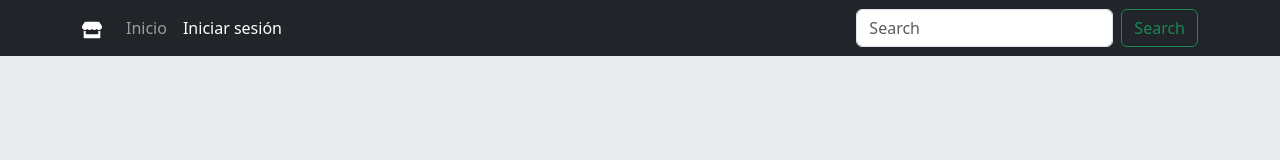
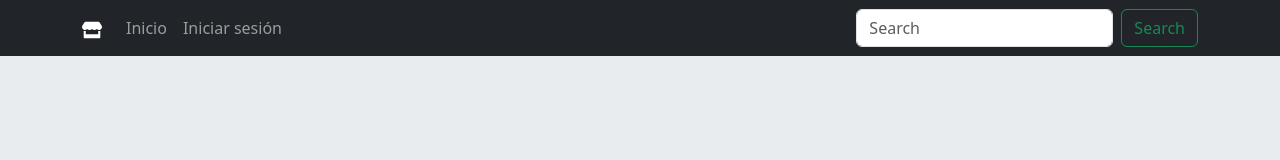
Before and after one commit to juan-henao-infocenter/MongoN1, a React (Create React App) app: page /MongoN1/create-product in a window 1280 px wide. Shown: the top 160 px of the page. Built offline with nearby package versions, Linux system fonts and the light colour scheme; no server answers.

Commit message:
Added logout button to header component

```diff
--- a/src/components/Header.jsx
+++ b/src/components/Header.jsx
@@ -6,11 +6,20 @@ const Header = () => {
   const location = useLocation();
   const navigate = useNavigate();
   const [searchText, setSearchText] = useState("");
+
+  console.log(localStorage.getItem("token"))
+
   const handleSearch = (e) => {
     e.preventDefault();
 
     navigate(`/MongoN1?search=${searchText}`);
   };
+
+  const handleLogout = () => {
+    localStorage.removeItem('token');
+    navigate('/MongoN1');
+  };
+
   return (
     <nav className="navbar navbar-expand-lg navbar-dark bg-dark text-white">
       <div className="container">
@@ -36,9 +45,13 @@ const Header = () => {
               </Link>
             </li>
             <li className="nav-item">
-              <Link to="./MongoN1/login" className={`nav-link ${location.pathname.includes('create-product') ? "active" : ""}`} onClick={()=>setSearchText("")}>
+            {localStorage.getItem("token") ? (
+            <Link to="./MongoN1" className={`nav-link`} onClick={()=>handleLogout()}>
+                Cerrar sesión
+              </Link>):(
+              <Link to="./MongoN1/login" className={`nav-link ${location.pathname.includes('login') ? "active" : ""}`} onClick={()=>setSearchText("")}>
                 Iniciar sesión
-              </Link>
+              </Link>)}
             </li>
           </ul>
           <form className="d-flex" role="search" onSubmit={handleSearch}>
```
